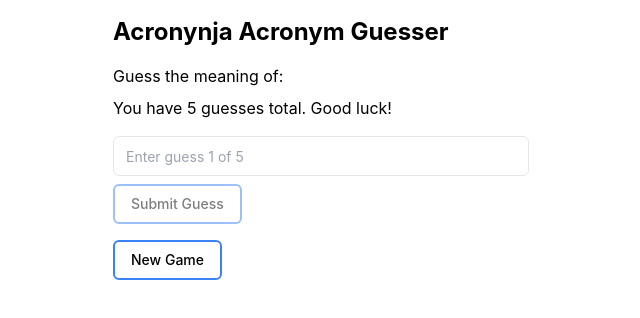
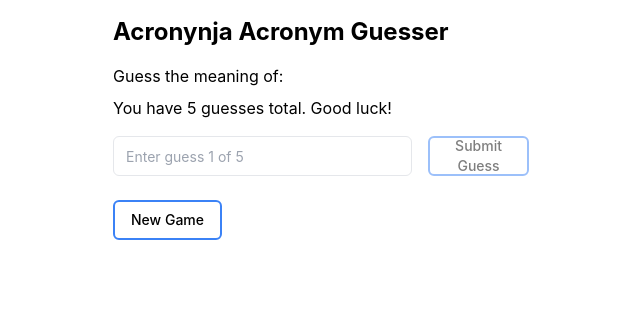
Before and after one commit to mstein166/acronynja, a React (Create React App) app: page / in a window 1280 px wide. Shown: the top 318 px of the page, without its empty margins (319-959 px from the left). Built offline with nearby package versions, Linux system fonts and the light colour scheme.

Commit message:
testing button placement

```diff
--- a/src/App.js
+++ b/src/App.js
@@ -198,7 +198,7 @@ const AcronymGuesser = () => {
       ))}
 
       {!gameOver && (
-        <div className="mb-4">
+        <div className="flex space-x-4 mb-4">
           <Input
             type="text"
             value={currentGuess}
@@ -207,11 +207,8 @@ const AcronymGuesser = () => {
             className="mb-2"
           />
           <Button onClick={handleGuess} disabled={!currentGuess}>Submit Guess</Button>
-        </div>
-      )}
 
   {showAnswerButton && !gameOver && (
-  <div className="mb-4">
     <Button className="relative flex items-center justify-center" onClick={handleShowAnswer}>
       <span className="absolute top-0 right-0 mt-1 mr-1 flex h-3 w-3">
         <span className="animate-ping absolute inline-flex h-full w-full rounded-full bg-sky-400 opacity-75"></span>
@@ -219,9 +216,9 @@ const AcronymGuesser = () => {
       </span>
       Show me the answer!
     </Button>
+    )}
   </div>
-)}
-
+    )}
 
       {message && (
         <Alert className="mb-4">
```
